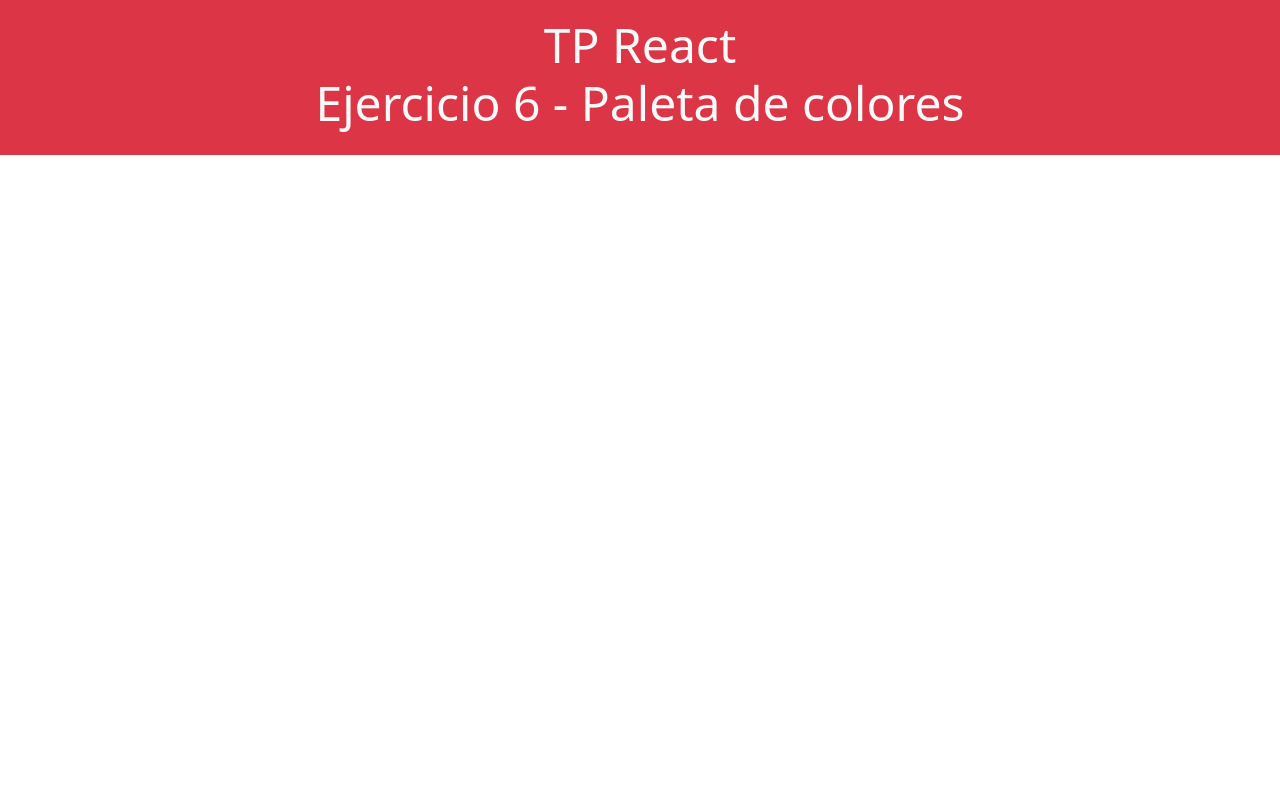
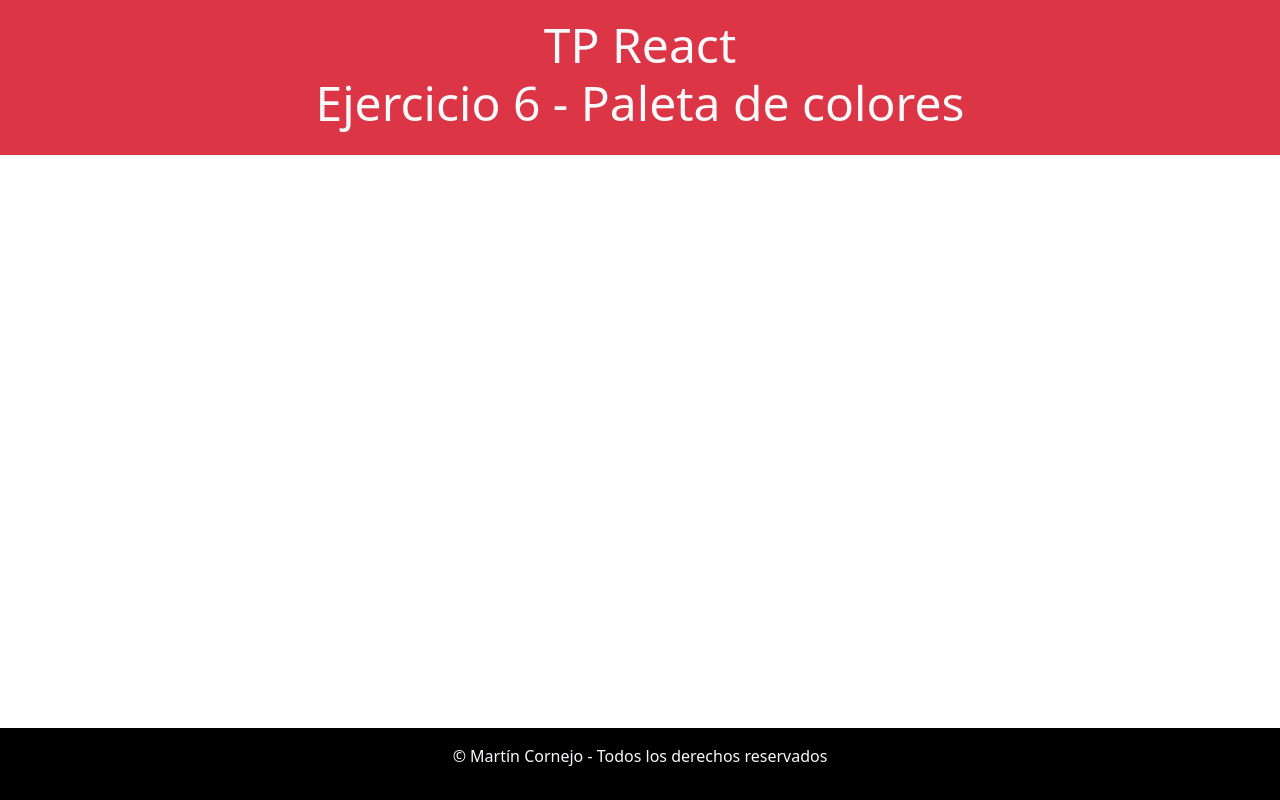
Before and after one commit to MartinCCornejo/paletaDeColoresConBackend, a React (Vite) app: page / in a window 1280 px wide. Built offline with nearby package versions, Linux system fonts and the light colour scheme.

Commit message:
Bajamos el footer

```diff
--- a/src/App.css
+++ b/src/App.css
@@ -0,0 +1,5 @@
+#root{
+  min-height: 100vh;
+  display: flex;
+  flex-direction: column;
+}
--- a/src/App.jsx
+++ b/src/App.jsx
@@ -1,16 +1,20 @@
-import './App.css'
+import "./App.css";
 import "bootstrap/dist/css/bootstrap.min.css";
-
+import Footer from "./components/Footer";
+import { Container } from "react-bootstrap";
 
 function App() {
-
   return (
     <>
-    <header className='bg-danger text-center text-light  py-3'>
-      <h1 className='display-5'>TP React <br></br> Ejercicio 6 - Paleta de colores</h1>
-    </header>
+      <header className="bg-danger text-center text-light  py-3">
+        <h1 className="display-5">
+          TP React <br></br> Ejercicio 6 - Paleta de colores
+        </h1>
+      </header>
+      <Container className="flex-grow-1"></Container>
+      <Footer></Footer>
     </>
-  )
+  );
 }
 
-export default App
+export default App;
--- /dev/null
+++ b/src/components/Footer.jsx
@@ -0,0 +1,11 @@
+import React from 'react';
+
+const Footer = () => {
+    return (
+        <footer className='bg-black text-center py-3 px-1 text-light'>
+            <p>&copy; Martín Cornejo - Todos los derechos reservados</p>
+        </footer>
+    );
+};
+
+export default Footer;
```
Also changed, not shown: src/components/FormularioColores.jsx (added, +9 -0 lines).
